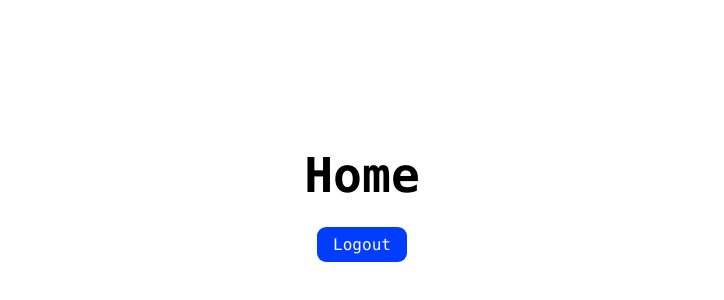
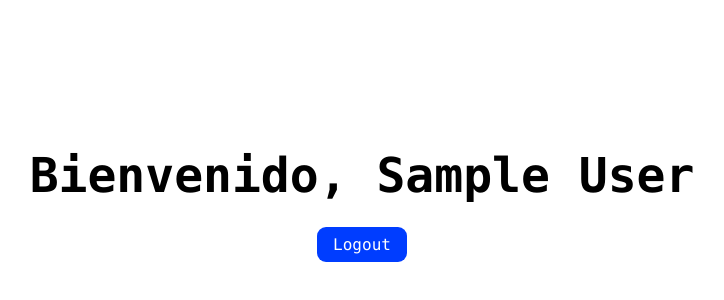
Before and after one commit to isc05/TAKAX, a plain HTML site: page app/index.html in a window 1280 px wide. Shown: the part 196-496 px from the top of the page, without its empty margins (278-1002 px from the left). Drawn offline with Linux system fonts and the light colour scheme; sample sign-in values are in the browser's storage.

Commit message:
user apears in de main page

```diff
--- a/app/index.html
+++ b/app/index.html
@@ -10,7 +10,7 @@
 </head>
 <body>
     <section>
-        <h1>Home</h1>
+        <h1 id="greeting"></h1>
         <button id="logout">Logout</button>
     </section>
 </body>
--- a/js/index.js
+++ b/js/index.js
@@ -2,6 +2,10 @@ const user = JSON.parse(localStorage.getItem('login_success')) || false
 if(!user){
     window.location.href = '../login.html';
 }
+
+const greetingElement = document.querySelector(`#greeting`);
+
+greetingElement.textContent = `Bienvenido, ${user.name}`;
 
 const logout = document.querySelector('#logout')
 
```
